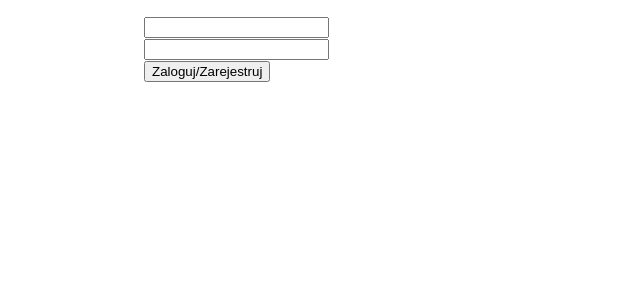
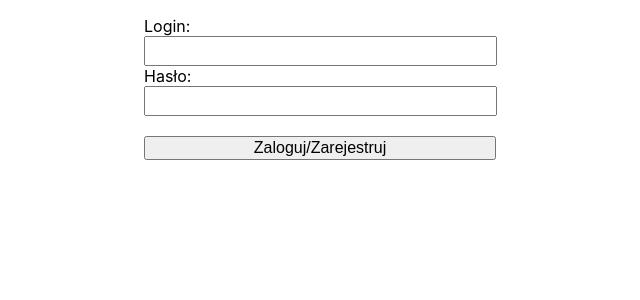
Before and after one commit to MrMerowind/Sport, a React (Create React App) app in the folder Frontend/: page / in a window 1280 px wide. Shown: the top 300 px of the page, without its empty margins (320-960 px from the left). Built offline with nearby package versions, Linux system fonts and the light colour scheme.

Commit message:
Add: score board, labels, account creation.

```diff
--- a/Frontend/src/App.scss
+++ b/Frontend/src/App.scss
@@ -37,3 +37,13 @@
     color: lawngreen;
     text-align: center;
 }
+.button-login
+{
+    width: 100%;
+    height: 1.5rem;
+}
+.input-login
+{
+    width: 98%;
+    height: 1.5rem;
+}
--- /dev/null
+++ b/Frontend/src/components/HallOfFame.tsx
@@ -0,0 +1,26 @@
+import React, { useEffect, useState } from 'react'
+import User from '../data/user';
+
+
+export default function HallOfFame() {
+
+    const [usersData, setUsersData] = useState<User[]>([]);
+
+    useEffect(() => {
+        const interval = setInterval(() => {
+            fetch("https://backend.sport.mrmero.com/hof").then(response => response.json())
+            .then(data => {
+            setUsersData(data);
+            });
+        }, 5000);
+        return () => clearInterval(interval);
+      }, );
+
+  return (
+    <div className='window-small'>{usersData.length > 0 ? (usersData.map(user => {
+
+        return <div><span>{user.name}:</span><span><span>{user.pushups * 10 + user.pullups * 25 + user.squats * 3 + user.situps * 3 + user.run * 20}</span></span></div>
+
+    })) : null}</div>
+  )
+}
--- a/Frontend/src/components/Login.tsx
+++ b/Frontend/src/components/Login.tsx
@@ -19,9 +19,11 @@ export default function Login(props: LoginProps) {
 
   return (
     <div>
-        <input type='text' value={loginInput} onChange={handleLogin}></input><br/>
-        <input type='password' value={passwordInput} onChange={handlePassword}></input><br/>
-        <button type='button' onClick={() => {props.singin(loginInput, passwordInput)}}>Zaloguj/Zarejestruj</button>
+        <label>Login:</label><br/>
+        <input type='text' className='input-login' value={loginInput} onChange={handleLogin}></input><br/>
+        <label>Hasło:</label><br/>
+        <input type='password' className='input-login' value={passwordInput} onChange={handlePassword}></input><br/><br/>
+        <button className='text button-login' type='button' onClick={() => {props.singin(loginInput, passwordInput)}}>Zaloguj/Zarejestruj</button>
     </div>
   )
 }
--- a/Frontend/src/components/Wrapper.tsx
+++ b/Frontend/src/components/Wrapper.tsx
@@ -3,6 +3,7 @@ import Punctaction from "./Punctaction"
 import YourPoints from './YourPoints'
 import Login from './Login';
 import User from '../data/user';
+import HallOfFame from './HallOfFame';
 
 /*async function postData(url: string, data: User) {
   const response = await fetch(url, {
@@ -43,11 +44,14 @@ export default function Wrapper() {
 
   return (
     <div className='window-wrapper'>
+      {name !== "" ? <p>Zalogowano jako: {name}</p> : null}
       {name !== "" ? <Punctaction /> : null}
       {name !== "" ? <YourPoints name={name} password={password} /> : null}
+      {name !== "" ? <HallOfFame /> : null}
       {name === "" ? <Login singin={setCredentials}/> : null}
       <div>
         {name !== "" ? <button type='button' onClick={() => {setName("")}}>Wyloguj</button> : null}
+
       </div>
     </div>
   )
```
Also changed, not shown: 1 other file (tests, documents, lock files or other folders).
